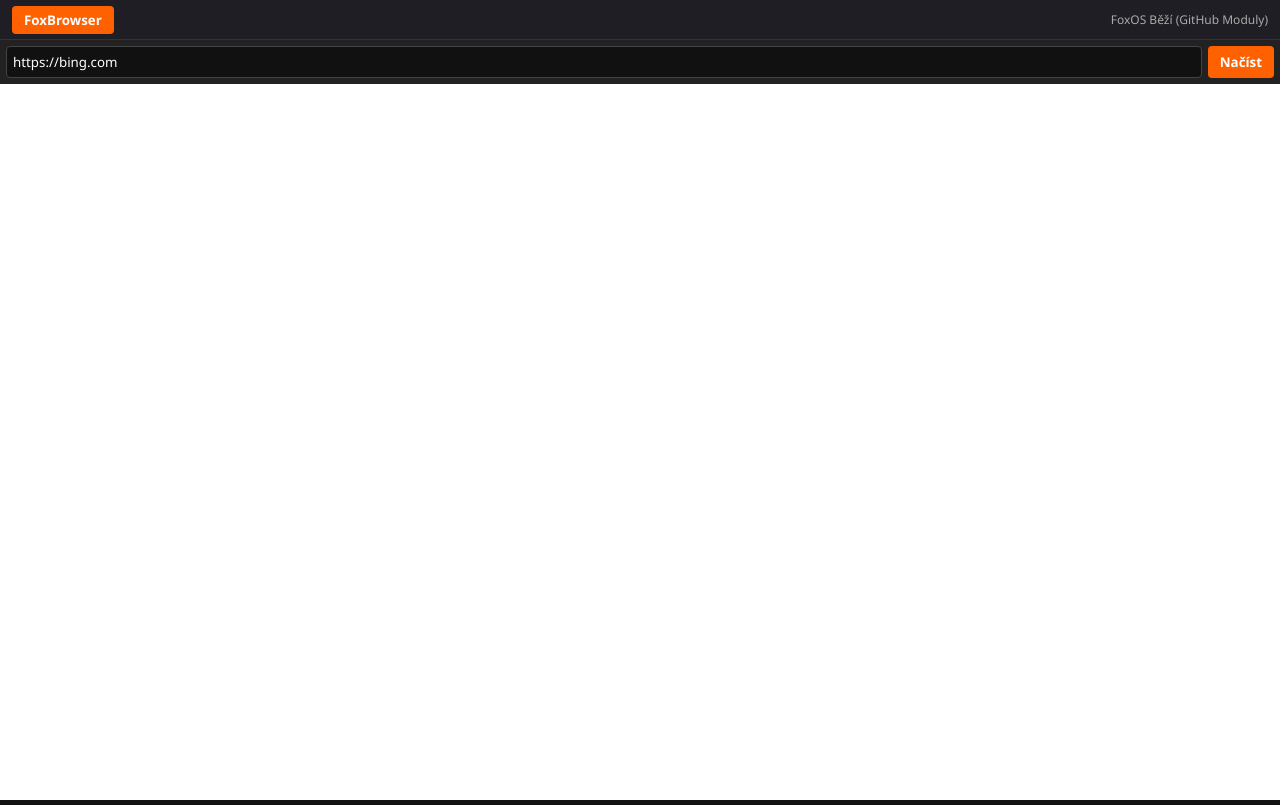
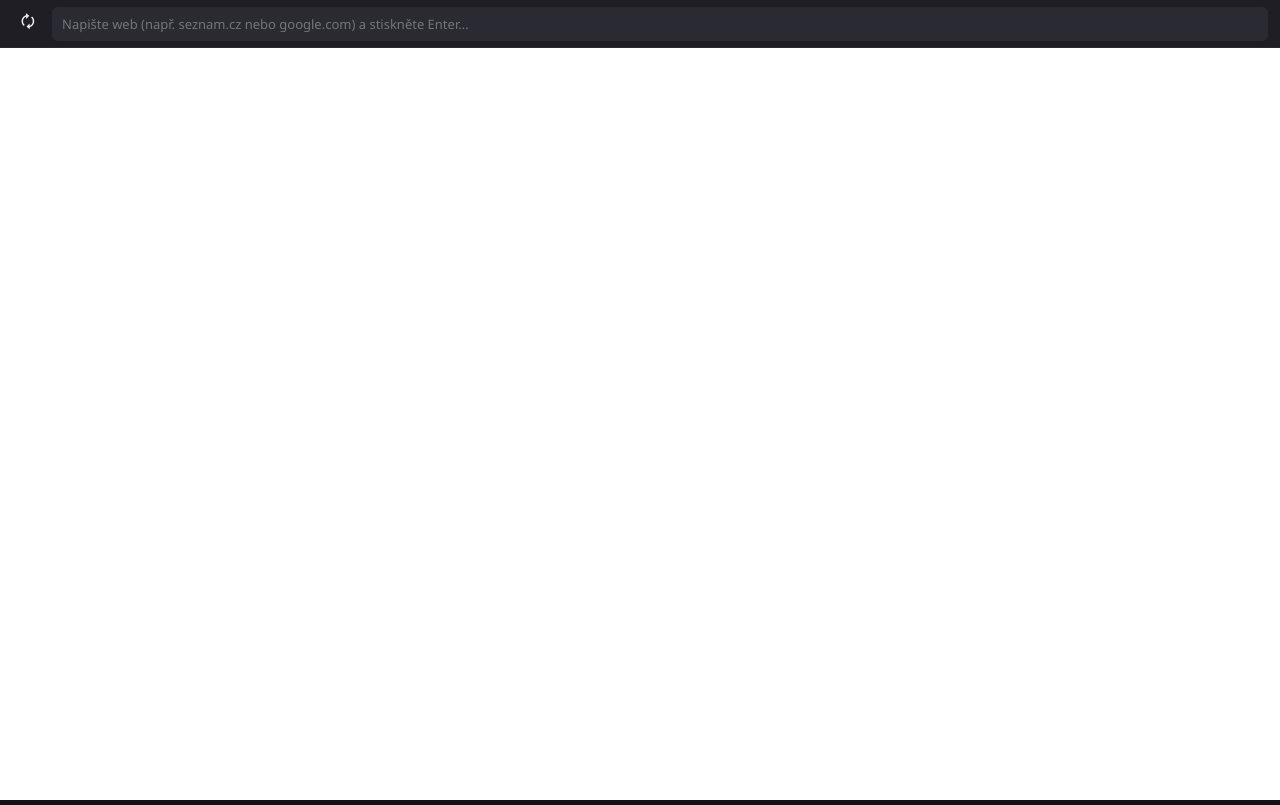
Before and after one commit to TondaFox-site/Beta, a plain HTML site: page index.html in a window 1280 px wide. Drawn offline with Linux system fonts and the light colour scheme.

Commit message:
Rename title and update styling for browser interface

```diff
--- a/index.html
+++ b/index.html
@@ -3,64 +3,69 @@
 <head>
     <meta charset="UTF-8">
     <meta name="viewport" content="width=device-width, initial-scale=1.0">
-    <title>FoxOS Desktop</title>
+    <title>FoxBrowser</title>
     <style>
         :root {
             --fox-orange: #ff6000;
-            --fox-dark: #121214;
-            --fox-bar: #1e1e24;
+            --bg-dark: #121214;
+            --bar-bg: #1e1e24;
+            --input-bg: #2a2a32;
+            --text-main: #f1f1f5;
         }
 
         * { box-sizing: border-box; margin: 0; padding: 0; font-family: 'Segoe UI', system-ui, sans-serif; }
-        body { background: var(--fox-dark); color: #fff; height: 100vh; overflow: hidden; display: flex; flex-direction: column; }
+        body { background: var(--bg-dark); color: var(--text-main); height: 100vh; display: flex; flex-direction: column; overflow: hidden; }
 
-        /* Systémová lišta */
-        .taskbar {
-            height: 40px; background: var(--fox-bar); display: flex;
-            align-items: center; padding: 0 12px; gap: 10px; border-bottom: 1px solid #333;
+        /* Lišta prohlížeče */
+        .browser-bar {
+            height: 48px; background: var(--bar-bg); display: flex;
+            align-items: center; padding: 0 12px; gap: 8px; border-bottom: 1px solid #2a2a32;
         }
 
-        .sys-btn {
-            background: var(--fox-orange); color: #fff; border: none;
-            padding: 5px 12px; border-radius: 4px; font-weight: bold; cursor: pointer;
+        .btn {
+            background: transparent; border: none; color: var(--text-main);
+            width: 32px; height: 32px; border-radius: 6px; cursor: pointer; font-size: 16px;
+        }
+        .btn:hover { background: #2a2a32; }
+
+        .address-container {
+            flex: 1; display: flex; align-items: center;
+            background: var(--input-bg); border-radius: 6px; padding: 0 10px; height: 34px;
         }
 
-        .status-text { font-size: 12px; color: #aaa; margin-left: auto; }
+        .address-bar {
+            width: 100%; background: transparent; border: none; outline: none;
+            color: var(--text-main); font-size: 13px;
+        }
 
-        /* Okno prohlížeče */
-        .window { flex: 1; display: flex; flex-direction: column; background: #000; }
-        .address-bar { display: flex; background: #222; padding: 6px; gap: 6px; }
-        .address-bar input { flex: 1; background: #111; border: 1px solid #444; color: #fff; padding: 6px; border-radius: 4px; }
+        /* Výstupní okno */
+        .viewport { flex: 1; position: relative; background: #fff; }
+        iframe { width: 100%; height: 100%; border: none; }
 
-        iframe { flex: 1; border: none; background: #fff; }
+        /* Loader */
+        #loader {
+            position: absolute; top: 0; left: 0; width: 100%; height: 100%;
+            background: rgba(18, 18, 20, 0.9); color: var(--fox-orange);
+            display: none; align-items: center; justify-content: center;
+            font-weight: bold; font-size: 18px; z-index: 10;
+        }
     </style>
 </head>
 <body>
 
-    <!-- Horní systémová lišta FoxOS -->
-    <div class="taskbar">
-        <button class="sys-btn" onclick="FoxOS.openApp('FoxBrowser', 'https://bing.com')">FoxBrowser</button>
-        <span class="status-text" id="fox-status">FoxOS Běží (GitHub Moduly)</span>
+    <div class="browser-bar">
+        <button class="btn" id="reloadBtn" title="Obnovit">&#128472;</button>
+        <div class="address-container">
+            <input type="text" class="address-bar" id="urlInput" placeholder="Napište web (např. seznam.cz nebo google.com) a stiskněte Enter...">
+        </div>
     </div>
 
-    <!-- Okno s aplikací -->
-    <div class="window">
-        <div class="address-bar">
-            <input type="text" id="urlInput" placeholder="Zadejte adresu nebo spusťte modul přes skript..." value="https://bing.com">
-            <button class="sys-btn" onclick="loadSite()">Načíst</button>
-        </div>
-        <iframe id="foxbrowser-frame" src="about:blank"></iframe>
+    <div class="viewport">
+        <div id="loader">Načítám stránku přes FoxEngine...</div>
+        <iframe id="webFrame"></iframe>
     </div>
 
-    <!-- NAČTENÍ VAŠICH SAMOSTATNÝCH SOUBORŮ Z GITHUB REPOZITÁŘE -->
-    <script src="jjjjjjjjsemnastvany.js"></script>
-
-    <script>
-        function loadSite() {
-            const url = document.getElementById('urlInput').value;
-            // Spuštění přes skriptové jádro z jjjjjjjjsemnastvany.js
-            FoxOS.openApp('Web', url);
-        }
-    </script>
+    <!-- Načtení externího skriptu -->
+    <script src="foxbrowser.js"></script>
 </body>
 </html>
```
